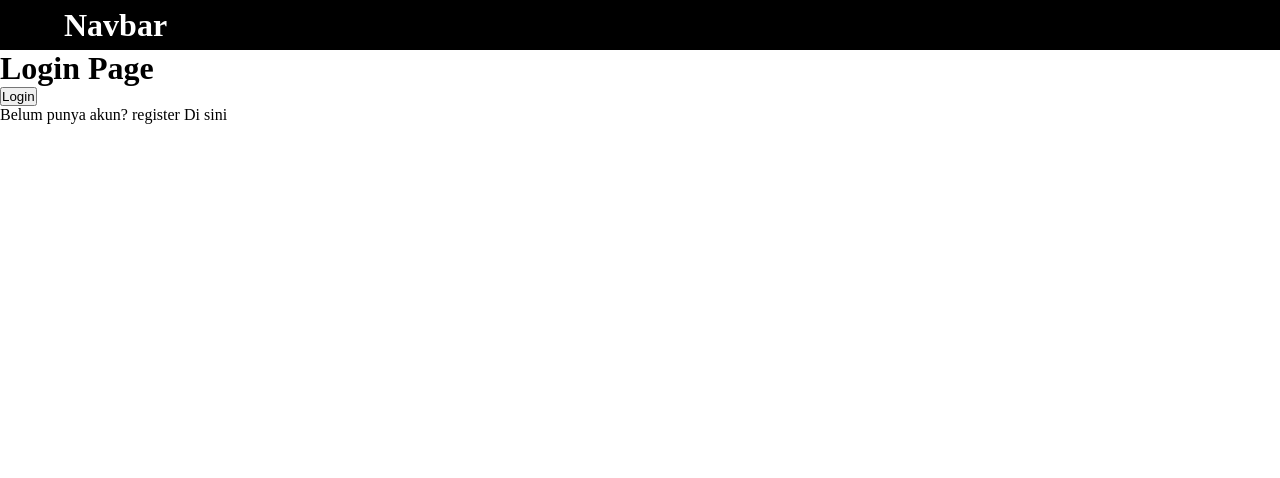
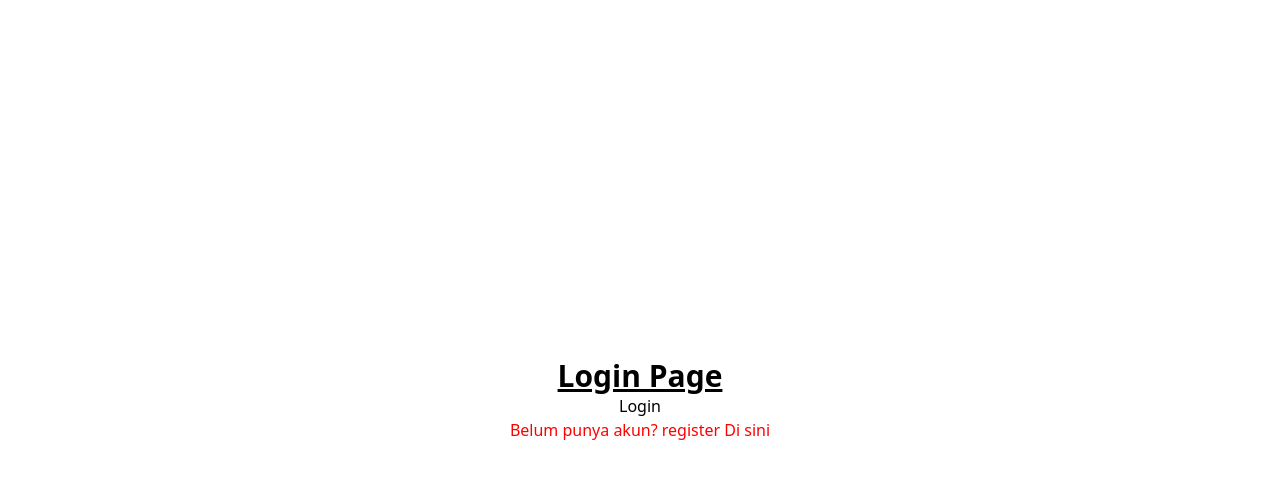
Before and after one commit to egychandra/next-pages-router-practice, a Next.js app: page /auth/login in a window 1280 px wide. Shown: the top 478 px of the page. Built offline with nearby package versions, Linux system fonts and the light colour scheme.

Commit message:
Globals CSS, CSS Module, CSS in JS, Sass, Tailwind CSS

```diff
--- a/package.json
+++ b/package.json
@@ -18,5 +18,11 @@
     "react": "19.1.0",
     "react-dom": "19.1.0",
     "typescript": "5.8.3"
+  },
+  "devDependencies": {
+    "autoprefixer": "^10.4.21",
+    "postcss": "^8.5.6",
+    "sass": "^1.56.1",
+    "tailwindcss": "^3.4.17"
   }
 }
--- /dev/null
+++ b/postcss.config.js
@@ -0,0 +1,6 @@
+module.exports = {
+  plugins: {
+    tailwindcss: {},
+    autoprefixer: {},
+  },
+}
--- a/src/components/layouts/AppShell/index.tsx
+++ b/src/components/layouts/AppShell/index.tsx
@@ -1,4 +1,7 @@
 import Navbar from "../Navbar"
+import { useRouter } from "next/router"
+
+const disabledNavbar = ["/auth/login", "/auth/register"];
 
 type AppShellProps = {
   children: React.ReactNode
@@ -6,10 +9,11 @@
 
 const AppShell = (props: AppShellProps) => {
   const { children } = props;
+  const { pathname } = useRouter();
 
   return (
     <>
-      <Navbar />
+      {!disabledNavbar.includes(pathname) && <Navbar />}
       {children}
     </>
   )
--- /dev/null
+++ b/src/components/layouts/Navbar/Navbar.module.css
@@ -0,0 +1,9 @@
+.navbar {
+  display: flex;
+  align-items: center;
+  width: 100%;
+  height: 50px;
+  padding: 0 5%;
+  background-color: #000;
+  color: #fff;
+}
--- a/src/components/layouts/Navbar/index.tsx
+++ b/src/components/layouts/Navbar/index.tsx
@@ -1,6 +1,8 @@
+import styles from "./Navbar.module.css"
+
 const Navbar = () => {
   return (
-    <div className="navbar">
+    <div className={styles.navbar}>
       <h1>Navbar</h1>
     </div>
   )
--- a/src/pages/auth/login.tsx
+++ b/src/pages/auth/login.tsx
@@ -1,18 +1,9 @@
-import Link from "next/link"
-import { useRouter } from "next/router"
+import LoginView from "@/views/Auth/Login"
 
 const LoginPage = () => {
-  const { push } = useRouter();
-
-  const handleLogin = () => () => {
-    push("/product");
-  }
-
   return (
     <>
-      <h1>Login Page</h1>
-      <button onClick={handleLogin()}>Login</button>
-      <p>Belum punya akun? register <Link href="/auth/register">Di sini</Link></p>
+      <LoginView />
     </>
   )
 }
--- /dev/null
+++ b/src/styles/colors.scss
@@ -0,0 +1,3 @@
+$schema: (
+  primary: #fff
+)
--- a/src/styles/globals.css
+++ b/src/styles/globals.css
@@ -1,3 +1,7 @@
+@tailwind base;
+@tailwind components;
+@tailwind utilities;
+
 * {
   box-sizing: border-box;
   padding: 0;
@@ -14,13 +18,3 @@
   color: inherit;
   text-decoration: none;
 }
-
-.navbar {
-  display: flex;
-  align-items: center;
-  width: 100%;
-  height: 50px;
-  padding: 0 5%;
-  background-color: #000;
-  color: #fff;
-}
--- /dev/null
+++ b/src/views/Auth/Login/Login.module.scss
@@ -0,0 +1,10 @@
+@import "../../../styles/colors.scss";
+
+.login {
+  display: flex;
+  flex-direction: column;
+  justify-content: center;
+  align-items: center;
+  height: 100vh;
+  background-color: map-get($map: $schema, $key: primary);
+}
--- /dev/null
+++ b/src/views/Auth/Login/index.tsx
@@ -0,0 +1,21 @@
+import Link from "next/link"
+import { useRouter } from "next/router"
+import styles from "./Login.module.scss"
+
+const LoginView = () => {
+  const { push } = useRouter();
+
+  const handleLogin = () => () => {
+    push("/product");
+  }
+
+  return (
+    <div className={styles.login}>
+      <h1 className="text-3xl font-bold underline">Login Page</h1>
+      <button onClick={handleLogin()}>Login</button>
+      <p style={{ color: "red" }}>Belum punya akun? register <Link href="/auth/register">Di sini</Link></p>
+    </div>
+  )
+}
+
+export default LoginView
--- /dev/null
+++ b/tailwind.config.js
@@ -0,0 +1,15 @@
+/** @type {import('tailwindcss').Config} */
+module.exports = {
+  content: [
+    './app/**/*.{js,ts,jsx,tsx,mdx}', // Note the addition of the `app` directory.
+    './pages/**/*.{js,ts,jsx,tsx,mdx}',
+    './components/**/*.{js,ts,jsx,tsx,mdx}',
+
+    // Or if using `src` directory:
+    './src/**/*.{js,ts,jsx,tsx,mdx}',
+  ],
+  theme: {
+    extend: {},
+  },
+  plugins: [],
+}
```
Also changed, not shown: 1 other file (tests, documents, lock files or other folders).
